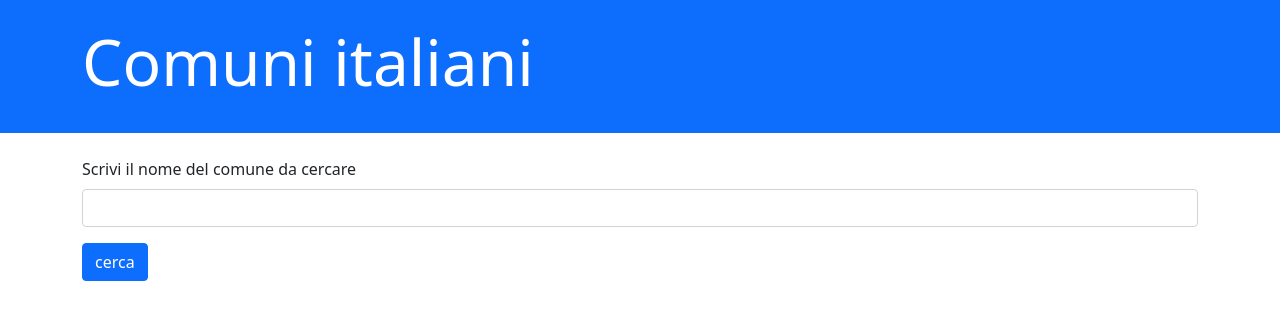
After one commit to corsidrive/tss2022-comuni_italiani, a PHP site: page /ricerca.php in a window 1280 px wide. The commit adds this page. Shown: the top 320 px of the page. Run offline with PHP 8.4, Linux system fonts and the light colour scheme.

Commit message:
layout ricerca fatto

```diff
--- a/comuni.php
+++ b/comuni.php
@@ -2,9 +2,9 @@
 $cicio = file_get_contents("https://comuni-ita.herokuapp.com/api/comuni/piemonte");
 // var_dump($comuni);
 $comuni = json_decode($cicio,true);
-echo "<pre>";
+//echo "<pre>";
 // print_r($comuni);
-echo "</pre>";
+//echo "</pre>";
 ?>
 <?php include "./layout/header.php" ?>
 
--- /dev/null
+++ b/ricerca.php
@@ -0,0 +1,16 @@
+<?php include "./layout/header.php" ?>
+<main class="container">
+
+    <form action="comuni.php">
+
+    <div class="mb-3">
+        <label class="form-label" for="cerca">Scrivi il nome del comune da cercare</label>
+        <input class="form-control" id="cerca" type="text">
+    </div>
+
+
+    <button class="btn btn-primary" type="submit">cerca</button>
+    </form>
+
+</main>
+<?php include "./layout/footer.php" ?>
```
